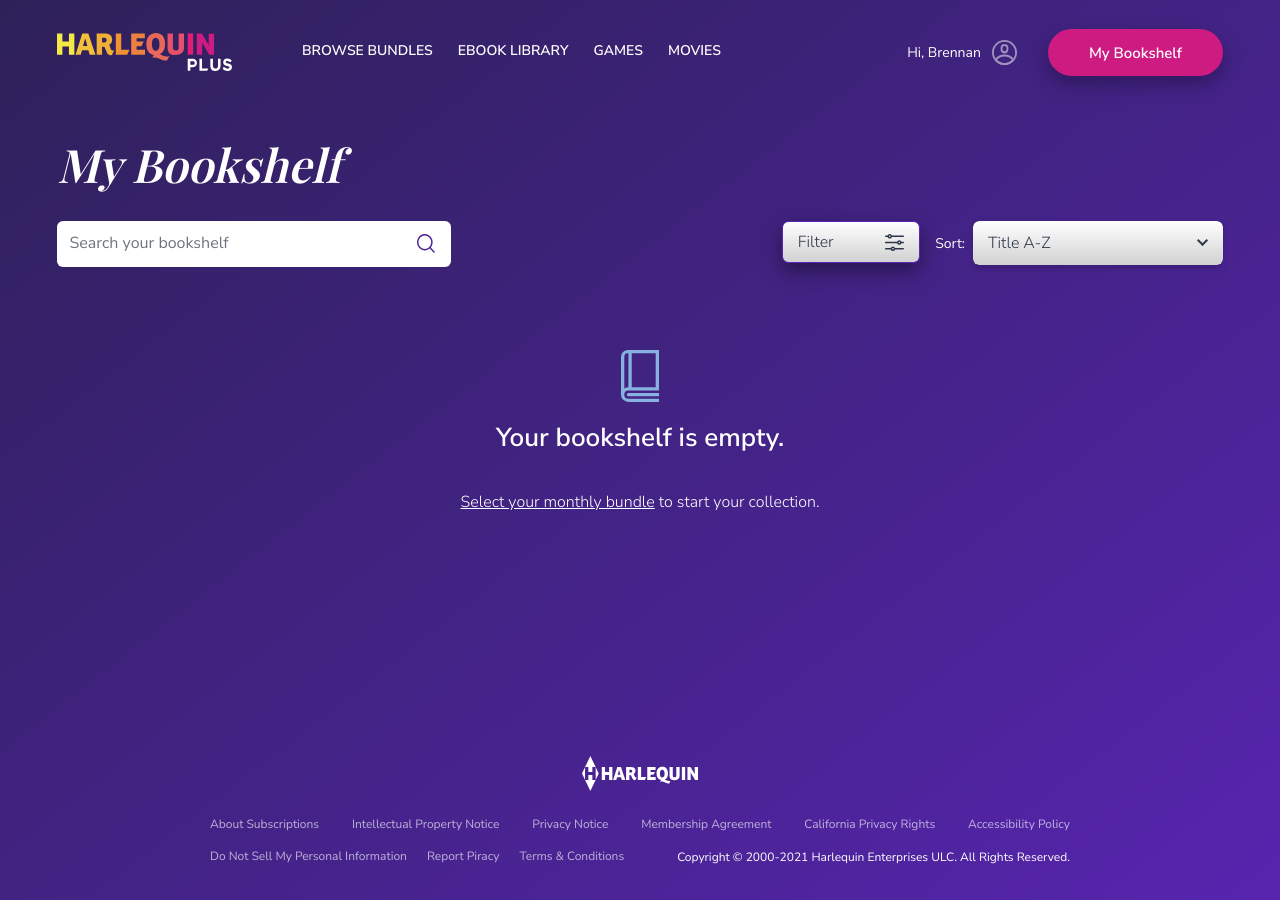
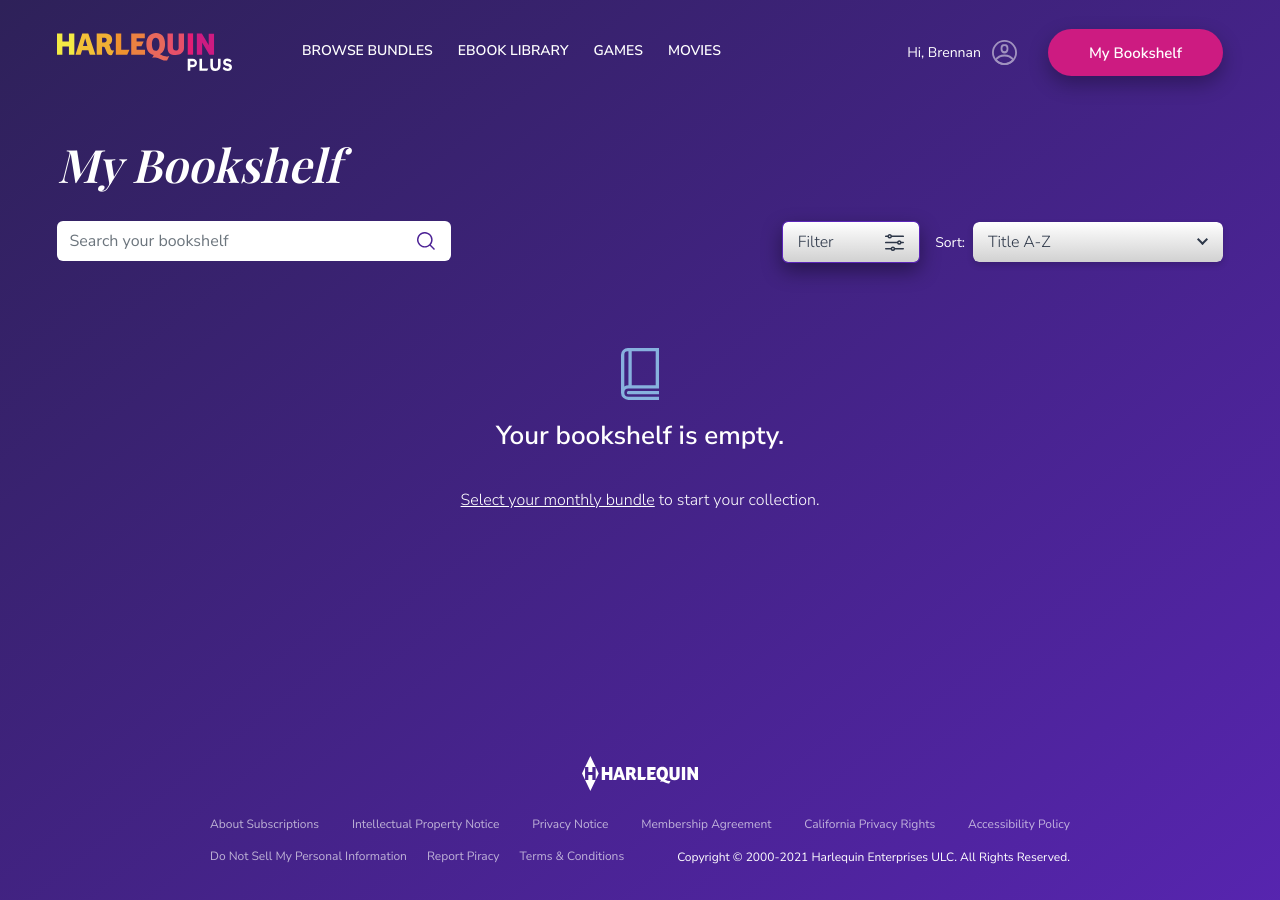
Before and after one commit to sarahwbs/hqn, a Jekyll site: the page built from site/my-bookshelf-empty.html, in a window 1280 px wide. Built offline with Jekyll 4.4.1, drawn with Linux system fonts in a browser that asks for light colours; some web fonts are replaced.

Commit message:
[HP-647] Decrease line-height of search box

```diff
--- a/site/assets/css/_sass/base/button.scss
+++ b/site/assets/css/_sass/base/button.scss
@@ -198,7 +198,6 @@
   border: 0;
   position: relative;
   z-index: 2;
-  line-height: unset;
 
   &.show {
     z-index: 4;
@@ -246,8 +245,7 @@
   }
 
   a {
-    @include small-text;
-    line-height: unset;
+    @include small-text-v2;
     padding: 0.7rem 1.3rem;
     color: var(--grey-v3);
 
--- a/site/assets/css/_sass/components/search-box.scss
+++ b/site/assets/css/_sass/components/search-box.scss
@@ -19,7 +19,7 @@
 .search-box-img {
   background-color: var(--white);
   border-radius: var(--input-border-radius);
-  padding: 1.175rem 1.4rem;
+  padding: 0.9rem 1.4rem;
   border: 1px solid transparent;
 }
 
```
